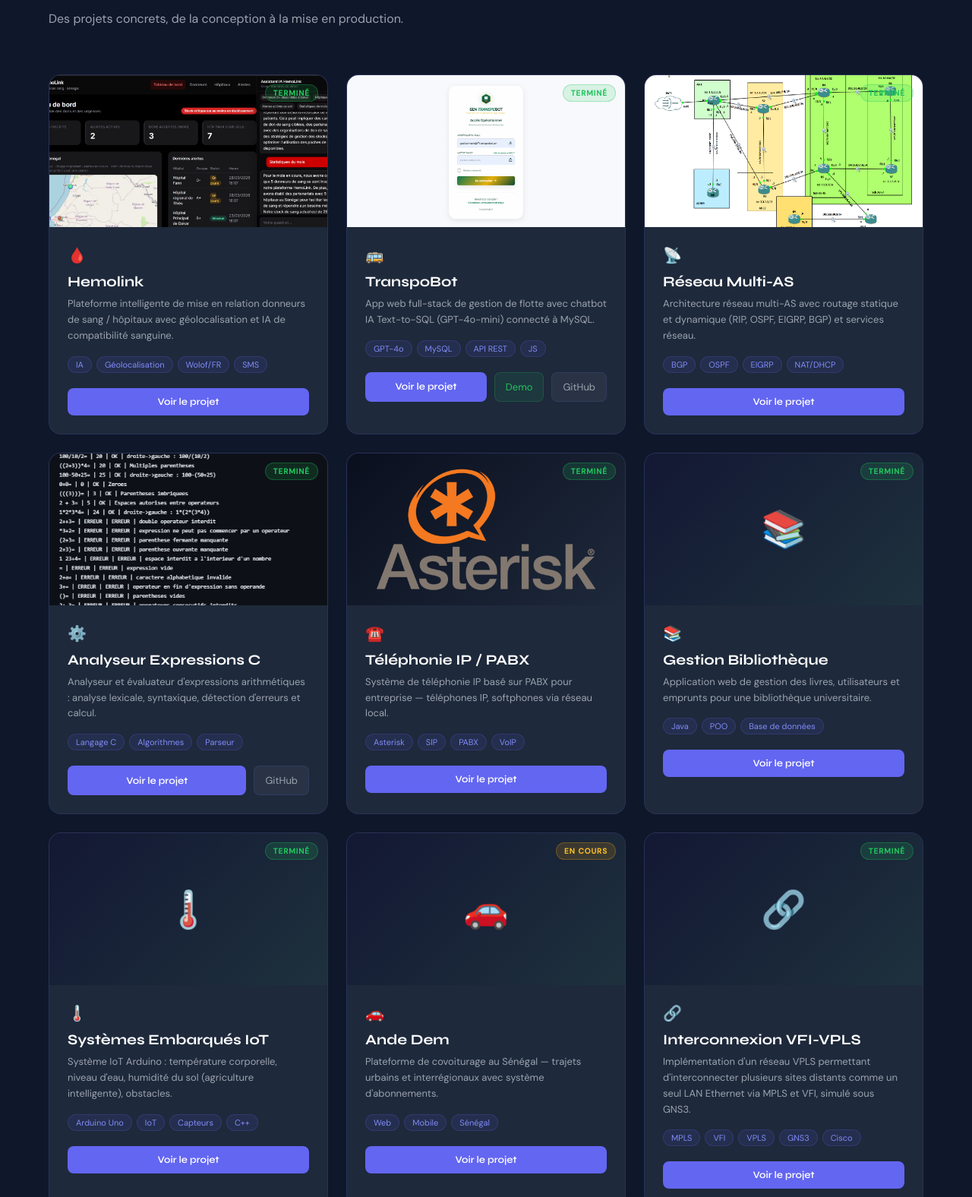
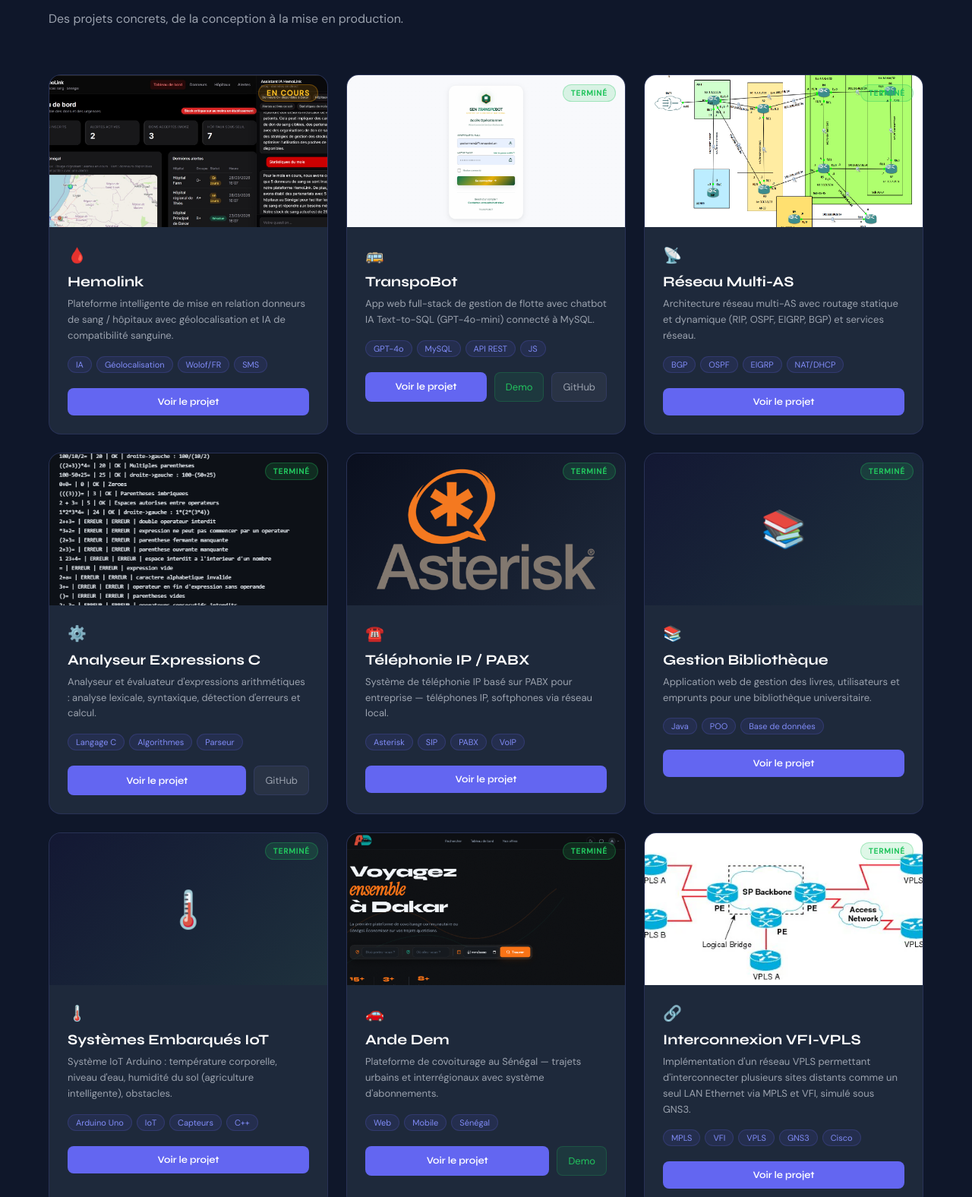
Before and after one commit to ouz-stack/mademba-dev, a plain HTML site: page index.html in a window 1280 px wide. Shown: the part 2436-4012 px from the top of the page at 76% size. Drawn offline with nearby package versions, Linux system fonts and the light colour scheme.

Commit message:
New Update

```diff
--- a/index.html
+++ b/index.html
@@ -416,7 +416,7 @@
     </div>
     <div class="projects-grid">
       <div class="project-card fade-up stagger-1">
-        <div class="project-thumb"><img src="images/Hemolink1.jpeg" alt="Hemolink" onerror="this.style.display='none';this.nextElementSibling.style.display='flex'"><div class="project-thumb-placeholder" style="display:none">🩸</div><span class="project-status status-done">Terminé</span></div>
+        <div class="project-thumb"><img src="images/Hemolink1.jpeg" alt="Hemolink" onerror="this.style.display='none';this.nextElementSibling.style.display='flex'"><div class="project-thumb-placeholder" style="display:none">🩸</div><span class="project-status status-progress">En cours</span></div>
         <div class="project-body"><div class="project-icon">🩸</div><div class="project-name">Hemolink</div><div class="project-desc">Plateforme intelligente de mise en relation donneurs de sang / hôpitaux avec géolocalisation et IA de compatibilité sanguine.</div><div class="project-tech"><span class="tech-pill">IA</span><span class="tech-pill">Géolocalisation</span><span class="tech-pill">Wolof/FR</span><span class="tech-pill">SMS</span></div><div class="project-actions"><button class="btn-voir" onclick="openModal('hemolink')">Voir le projet</button></div></div>
       </div>
       <div class="project-card fade-up stagger-2">
@@ -444,8 +444,8 @@
         <div class="project-body"><div class="project-icon">🌡️</div><div class="project-name">Systèmes Embarqués IoT</div><div class="project-desc">Système IoT Arduino : température corporelle, niveau d'eau, humidité du sol (agriculture intelligente), obstacles.</div><div class="project-tech"><span class="tech-pill">Arduino Uno</span><span class="tech-pill">IoT</span><span class="tech-pill">Capteurs</span><span class="tech-pill">C++</span></div><div class="project-actions"><button class="btn-voir" onclick="openModal('iot')">Voir le projet</button></div></div>
       </div>
       <div class="project-card fade-up stagger-2">
-        <div class="project-thumb"><div class="project-thumb-placeholder">🚗</div><span class="project-status status-progress">En cours</span></div>
-        <div class="project-body"><div class="project-icon">🚗</div><div class="project-name">Ande Dem</div><div class="project-desc">Plateforme de covoiturage au Sénégal — trajets urbains et interrégionaux avec système d'abonnements.</div><div class="project-tech"><span class="tech-pill">Web</span><span class="tech-pill">Mobile</span><span class="tech-pill">Sénégal</span></div><div class="project-actions"><button class="btn-voir" onclick="openModal('andedem')">Voir le projet</button></div></div>
+        <div class="project-thumb"><img src="images/andedem.png" alt="Ande Dem" onerror="this.style.display='none';this.nextElementSibling.style.display='flex'"><div class="project-thumb-placeholder" style="display:none">🚗</div><span class="project-status status-done">Terminé</span></div>
+        <div class="project-body"><div class="project-icon">🚗</div><div class="project-name">Ande Dem</div><div class="project-desc">Plateforme de covoiturage au Sénégal — trajets urbains et interrégionaux avec système d'abonnements.</div><div class="project-tech"><span class="tech-pill">Web</span><span class="tech-pill">Mobile</span><span class="tech-pill">Sénégal</span></div><div class="project-actions"><button class="btn-voir" onclick="openModal('andedem')">Voir le projet</button><a href="https://ande-dem-two.vercel.app" target="_blank" class="btn-demo">Demo</a></div></div>
       </div>
       <div class="project-card fade-up stagger-1">
         <div class="project-thumb"><img src="images/interco.png" alt="VFI-VPLS" onerror="this.style.display='none';this.nextElementSibling.style.display='flex'"><div class="project-thumb-placeholder" style="display:none">🔗</div><span class="project-status status-done">Terminé</span></div>
@@ -636,15 +636,15 @@
 
 // PROJECTS DATA
 const projects={
-  hemolink:{title:'Hemolink — Plateforme de don de sang',status:'Terminé',statusClass:'status-done',imgs:['images/hemolink1.jpeg','images/hemolink2.jpeg','images/hemolink3.jpeg','images/hemolink4.jpeg'],desc:'Système intelligent de mise en relation en temps réel entre donneurs de sang et hôpitaux en situation d\'urgence au Sénégal. Intègre la géolocalisation, un algorithme de compatibilité sanguine et un module IA de prévision des pénuries. Interface en Wolof/Français, mode hors-ligne et alternative SMS.',features:['Mise en relation temps réel donneurs / hôpitaux','Géolocalisation intégrée','Algorithme de compatibilité sanguine','Module IA de prévision des pénuries','Interface en Wolof/Français','Mode hors-ligne + alternative SMS'],tech:['IA','Géolocalisation','Wolof/Français','SMS','Mode hors-ligne'],github:null,demo:null,pdf:null,creds:null},
+  hemolink:{title:'Hemolink — Plateforme de don de sang',status:'En cours',statusClass:'status-progress',imgs:['images/hemolink1.jpeg','images/hemolink2.jpeg','images/hemolink3.jpeg','images/hemolink4.jpeg'],desc:'Système intelligent de mise en relation en temps réel entre donneurs de sang et hôpitaux en situation d\'urgence au Sénégal. Intègre la géolocalisation, un algorithme de compatibilité sanguine et un module IA de prévision des pénuries. Interface en Wolof/Français, mode hors-ligne et alternative SMS.',features:['Mise en relation temps réel donneurs / hôpitaux','Géolocalisation intégrée','Algorithme de compatibilité sanguine','Module IA de prévision des pénuries','Interface en Wolof/Français','Mode hors-ligne + alternative SMS'],tech:['IA','Géolocalisation','Wolof/Français','SMS','Mode hors-ligne'],github:null,demo:null,pdf:null,creds:null},
   transpobot:{title:'TranspoBot — Gestion de flotte intelligente',status:'Terminé',statusClass:'status-done',imgs:['images/transpobot-auth.png','images/transpobot-chat1.png','images/transpobot-chat2.png','images/tableau-de-bord.png'],desc:'Application web full-stack de gestion de transport urbain d\'une flotte, intégrant un assistant conversationnel IA (Text-to-SQL) connecté à une base MySQL. L\'utilisateur pose une question en langage naturel et le modèle génère automatiquement la requête SQL correspondante.',features:['Chatbot NL → SQL (GPT-4o-mini)','Tableau de bord en temps réel','Gestion véhicules & chauffeurs','Suivi trajets & incidents','API REST sécurisée (SELECT only)','Interface responsive vanilla JS'],tech:['GPT-4o-mini','MySQL','API REST','JavaScript','PHP','JWT'],github:'https://github.com/ix-e/TranspoBot',demo:'https://transpobot-ui.onrender.com',pdf:null,creds:'Login: gestionnaire2@transpobot.sn | MDP: Transpo2026!'},
-  multias:{title:'Conception Réseau Multi-AS',status:'Terminé',statusClass:'status-done',imgs:['images/projet-multi-as.png'],desc:'Mise en place d\'une architecture réseau multi-AS avec optimisation du routage et des services réseau. Mise en pratique des connaissances en routage statique et dynamique (RIP, OSPF, EIGRP, BGP) ainsi qu\'en services réseau (NAT, DHCP, DNS).',features:['Routage statique et dynamique','Protocoles RIP, OSPF, EIGRP, BGP','Services NAT, DHCP, DNS','Architecture multi-AS','Sécurisation du réseau'],tech:['BGP','OSPF','EIGRP','RIP','NAT','DHCP','DNS'],github:null,demo:null,pdf:'documents/Projet keba gueye.pdf',creds:null},
-  langagec:{title:'Analyseur d\'Expressions — Langage C',status:'Terminé',statusClass:'status-done',imgs:['images/projet-langage-c.png'],desc:'Projet académique : conception et implémentation d\'un programme en langage C permettant l\'analyse lexicale et syntaxique d\'expressions arithmétiques, la détection d\'erreurs de syntaxe et l\'évaluation du résultat.',features:['Analyse lexicale des expressions','Analyse syntaxique','Détection d\'erreurs de syntaxe','Évaluation et calcul du résultat','Code propre et documenté'],tech:['Langage C','Algorithmique','Parseur','Analyse lexicale'],github:'https://github.com/maimounadiallo4/projet-langage-C',demo:null,pdf:null,creds:null},
+  multias:{title:'Conception Réseau Multi-AS',status:'Terminé',statusClass:'status-done',imgs:['images/Projet-Multi AS.png'],desc:'Mise en place d\'une architecture réseau multi-AS avec optimisation du routage et des services réseau. Mise en pratique des connaissances en routage statique et dynamique (RIP, OSPF, EIGRP, BGP) ainsi qu\'en services réseau (NAT, DHCP, DNS).',features:['Routage statique et dynamique','Protocoles RIP, OSPF, EIGRP, BGP','Services NAT, DHCP, DNS','Architecture multi-AS','Sécurisation du réseau'],tech:['BGP','OSPF','EIGRP','RIP','NAT','DHCP','DNS'],github:null,demo:null,pdf:'documents/Projet keba gueye.pdf',creds:null},
+  langagec:{title:'Analyseur d\'Expressions — Langage C',status:'Terminé',statusClass:'status-done',imgs:['images/Projet-Language C.png'],desc:'Projet académique : conception et implémentation d\'un programme en langage C permettant l\'analyse lexicale et syntaxique d\'expressions arithmétiques, la détection d\'erreurs de syntaxe et l\'évaluation du résultat.',features:['Analyse lexicale des expressions','Analyse syntaxique','Détection d\'erreurs de syntaxe','Évaluation et calcul du résultat','Code propre et documenté'],tech:['Langage C','Algorithmique','Parseur','Analyse lexicale'],github:'https://github.com/maimounadiallo4/projet-langage-C',demo:null,pdf:null,creds:null},
   pabx:{title:'Téléphonie IP avec PABX',status:'Terminé',statusClass:'status-done',imgs:['images/asterisk-logo.png'],desc:'Mise en place d\'un système de téléphonie IP basé sur un PABX pour une entreprise, permettant aux différents équipements (téléphones IP, ordinateurs, softphones) de communiquer entre eux via le réseau local.',features:['Configuration PABX','Téléphonie IP sur réseau local','Intégration softphones','Configuration SIP','Tests de communication','Documentation réseau'],tech:['Asterisk','SIP','PABX','VoIP','Réseau LAN'],github:null,demo:null,pdf:'documents/COMPTE RENDU Asterisque .pdf',creds:null},
   biblio:{title:'Application Gestion Bibliothèque',status:'Terminé',statusClass:'status-done',imgs:[],desc:'Application web permettant la gestion complète d\'une bibliothèque : livres, utilisateurs et emprunts. Projet académique ESP réalisé en Java avec une approche orientée objet.',features:['Gestion des livres (CRUD)','Gestion des utilisateurs','Système d\'emprunts et retours','Recherche avancée','Interface intuitive','Conception orientée objet'],tech:['Java','POO','Base de données','MVC'],github:null,demo:null,pdf:'documents/projet-poo.pdf',creds:null},
   iot:{title:'Systèmes Embarqués IoT — Arduino',status:'Terminé',statusClass:'status-done',imgs:[],desc:'Conception d\'un système IoT à base d\'Arduino Uno pour la surveillance multi-capteurs : température corporelle, niveau d\'eau, humidité du sol pour l\'agriculture intelligente, et détection d\'obstacles.',features:['Acquisition de la température corporelle','Surveillance du niveau d\'eau','Détection automatique de seuils critiques','Mesure humidité du sol (agriculture)','Détection d\'obstacles via capteurs'],tech:['Arduino Uno','C++','Capteurs','IoT','Électronique'],github:null,demo:null,pdf:null,creds:null},
-  andedem:{title:'Ande Dem — Covoiturage Sénégal',status:'En cours',statusClass:'status-progress',imgs:[],desc:'Plateforme web et mobile de covoiturage visant à optimiser les déplacements urbains et interrégionaux au Sénégal. Permet aux utilisateurs de proposer ou réserver des trajets avec un système d\'abonnements.',features:['Proposition et réservation de trajets','Système d\'abonnements multi-niveaux','Profils utilisateurs complets','Priorisation des réservations','Réduction des coûts de transport','Mobilité collaborative'],tech:['Web','Mobile','API REST','Sénégal'],github:null,demo:null,pdf:null,creds:null},
-  vfivpls:{title:'Interconnexion VFI-VPLS',status:'Terminé',statusClass:'status-done',imgs:['images/interco.png'],desc:'Implémentation d\'un réseau Virtual Private LAN Service (VPLS) permettant d\'interconnecter plusieurs sites distants comme un seul LAN Ethernet, via MPLS et VFI. Le projet a été entièrement simulé sous GNS3 avec des routeurs Cisco.',features:['Conception de la topologie MPLS/VFI','Interconnexion multi-sites via VPLS','Simulation complète sous GNS3','Configuration routeurs Cisco','Tests de connectivité inter-sites','Documentation technique détaillée'],tech:['MPLS','VFI','VPLS','GNS3','Cisco IOS','Réseaux LAN'],github:null,demo:null,pdf:'documents/Rapport_interco_vfi_vpls.pdf',creds:null},
+  andedem:{title:'Ande Dem — Covoiturage Sénégal',status:'Terminé',statusClass:'status-done',imgs:['images/andedem.png'],desc:'Plateforme web et mobile de covoiturage visant à optimiser les déplacements urbains et interrégionaux au Sénégal. Permet aux utilisateurs de proposer ou réserver des trajets avec un système d\'abonnements.',features:['Proposition et réservation de trajets','Système d\'abonnements multi-niveaux','Profils utilisateurs complets','Priorisation des réservations','Réduction des coûts de transport','Mobilité collaborative'],tech:['Web','Mobile','API REST','Sénégal'],github:null,demo:'https://ande-dem-two.vercel.app',pdf:null,creds:null},
+  vfivpls:{title:'Interconnexion VFI-VPLS',status:'Terminé',statusClass:'status-done',imgs:['images/interco.png'],desc:'Implémentation d\'un réseau Virtual Private LAN Service (VPLS) permettant d\'interconnecter plusieurs sites distants comme un seul LAN Ethernet, via MPLS et VFI. Le projet a été entièrement simulé sous GNS3 avec des routeurs Cisco.',features:['Conception de la topologie MPLS/VFI','Interconnexion multi-sites via VPLS','Simulation complète sous GNS3','Configuration routeurs Cisco','Tests de connectivité inter-sites','Documentation technique détaillée'],tech:['MPLS','VFI','VPLS','GNS3','Cisco IOS','Réseaux LAN'],github:null,demo:null,pdf:'documents/Rapport Interco Vfi- VPls Proposition de plan.pdf',creds:null},
 };
 
 // MODAL
@@ -669,7 +669,7 @@
 
 PROFIL: Alhousseynou Agne, DIC 1 en Informatique & Réseaux et Télécommunications, ESP Dakar. DUT Informatique (2024-2026). Bac S1 Mention Assez Bien (2023).
 
-PROJETS: Hemolink (plateforme don de sang avec IA/géoloc), TranspoBot (gestion flotte+chatbot IA Text-to-SQL, démo: transpobot-ui.onrender.com, GitHub: github.com/ix-e/TranspoBot), Réseau Multi-AS (BGP/OSPF/EIGRP), Interconnexion VFI-VPLS (MPLS/VFI/VPLS sous GNS3), Analyseur Langage C (github.com/maimounadiallo4/projet-langage-C), Téléphonie IP PABX (Asterisk/SIP), Gestion Bibliothèque (Java), Systèmes Embarqués IoT (Arduino), Ande Dem (covoiturage Sénégal, en cours).
+PROJETS: Hemolink (plateforme don de sang en cours avec IA/géoloc), TranspoBot (gestion flotte+chatbot IA Text-to-SQL, démo: transpobot-ui.onrender.com, GitHub: github.com/ix-e/TranspoBot), Réseau Multi-AS (BGP/OSPF/EIGRP), Interconnexion VFI-VPLS (MPLS/VFI/VPLS sous GNS3), Analyseur Langage C (github.com/maimounadiallo4/projet-langage-C), Téléphonie IP PABX (Asterisk/SIP), Gestion Bibliothèque (Java), Systèmes Embarqués IoT (Arduino), Ande Dem (covoiturage Sénégal, en cours, démo: ande-dem-two.vercel.app).
 
 COMPÉTENCES: HTML/CSS/JS/React/PHP/Java/Python, Réseaux TCP-IP/BGP/OSPF/VLAN/Asterisk, Linux/SSH/Apache, IA/ML/APIs IA, GitHub/Figma/Wireshark/Kali Linux.
 
@@ -770,15 +770,15 @@
 
   // PROJETS
   } else if(q.match(/projet|réalisation|portfolio|travaux|a fait quoi|a développé/)){
-    rep='💼 Voici les projets d\'Alhousseynou :\n\n🩸 Hemolink — Don de sang avec IA\n🚌 TranspoBot — Gestion flotte + chatbot IA\n🔗 VFI-VPLS — Réseau MPLS multi-sites\n📡 Multi-AS — Architecture BGP/OSPF/EIGRP\n⚙️ Analyseur C — Expressions arithmétiques\n☎️ PABX — Téléphonie IP Asterisk\n📚 Bibliothèque — App Java POO\n🌡️ IoT Arduino — Capteurs intelligents\n🚗 Ande Dem — Covoiturage Sénégal (en cours)\n\nCliquez sur un projet pour plus de détails !';
+    rep='💼 Voici les projets d\'Alhousseynou :\n\n🩸 Hemolink — Don de sang en cours avec IA\n🚌 TranspoBot — Gestion flotte + chatbot IA\n🔗 VFI-VPLS — Réseau MPLS multi-sites\n📡 Multi-AS — Architecture BGP/OSPF/EIGRP\n⚙️ Analyseur C — Expressions arithmétiques\n☎️ PABX — Téléphonie IP Asterisk\n📚 Bibliothèque — App Java POO\n🌡️ IoT Arduino — Capteurs intelligents\n🚗 Ande Dem — Covoiturage Sénégal (terminé, démo disponible)\n\nCliquez sur un projet pour plus de détails !';
   } else if(q.match(/hemolink|sang|donneur|hôpital/)){
-    rep='🩸 **Hemolink** est sa réalisation phare !\n\nC\'est une plateforme intelligente de mise en relation entre donneurs de sang et hôpitaux au Sénégal.\n\n✅ Géolocalisation en temps réel\n✅ Algorithme de compatibilité sanguine\n✅ Interface en Wolof et Français\n✅ Mode hors-ligne + SMS\n✅ IA de prévision des pénuries\n\nVous le trouverez dans la section Projets !';
+    rep='🩸 **Hemolink** est actuellement en cours de développement.\n\nC\'est une plateforme intelligente de mise en relation entre donneurs de sang et hôpitaux au Sénégal.\n\n✅ Géolocalisation en temps réel\n✅ Algorithme de compatibilité sanguine\n✅ Interface en Wolof et Français\n✅ Mode hors-ligne + SMS\n✅ IA de prévision des pénuries\n\nVous le trouverez dans la section Projets !';
   } else if(q.match(/transpobot|transport|flotte|bus/)){
     rep='🚌 **TranspoBot** — Gestion de flotte intelligente\n\nUn chatbot qui comprend le français et génère automatiquement des requêtes SQL pour interroger la base de données.\n\n✅ GPT-4o-mini intégré\n✅ Tableau de bord temps réel\n✅ API REST sécurisée\n🌐 Démo : transpobot-ui.onrender.com\n💻 GitHub : github.com/ix-e/TranspoBot';
   } else if(q.match(/vpls|vfi|mpls|interconnexion|gns3/)){
     rep='🔗 **Interconnexion VFI-VPLS**\n\nImplémentation d\'un réseau VPLS permettant d\'interconnecter plusieurs sites distants comme un seul LAN Ethernet.\n\n✅ Simulation sous GNS3\n✅ Routeurs Cisco\n✅ Protocoles MPLS et VFI\n✅ Rapport technique disponible en téléchargement';
   } else if(q.match(/ande dem|covoiturage|transport sénégal/)){
-    rep='🚗 **Ande Dem** — Projet en cours de développement\n\nUne plateforme de covoiturage pour optimiser les déplacements urbains et interrégionaux au Sénégal.\n\nFonctionnalités prévues :\n✅ Proposition et réservation de trajets\n✅ Système d\'abonnements\n✅ Profils conducteurs/passagers\n\n🔄 Projet en cours — à suivre !';
+    rep='🚗 **Ande Dem** — Projet en cours de développement\n\nUne plateforme de covoiturage pour optimiser les déplacements urbains et interrégionaux au Sénégal.\n\nFonctionnalités prévues :\n✅ Proposition et réservation de trajets\n✅ Système d\'abonnements\n✅ Profils conducteurs/passagers\n\n🌐 Démo disponible : https://ande-dem-two.vercel.app\n\n🔄 Projet en cours — à suivre !';
 
   // COMPÉTENCES
   } else if(q.match(/compétence|skill|technologie|maîtrise|connaît|sait faire|langage|programmation/)){
```
Also changed, not shown: images/andedem.png (added), images/interco.png (added), 1 other file.
